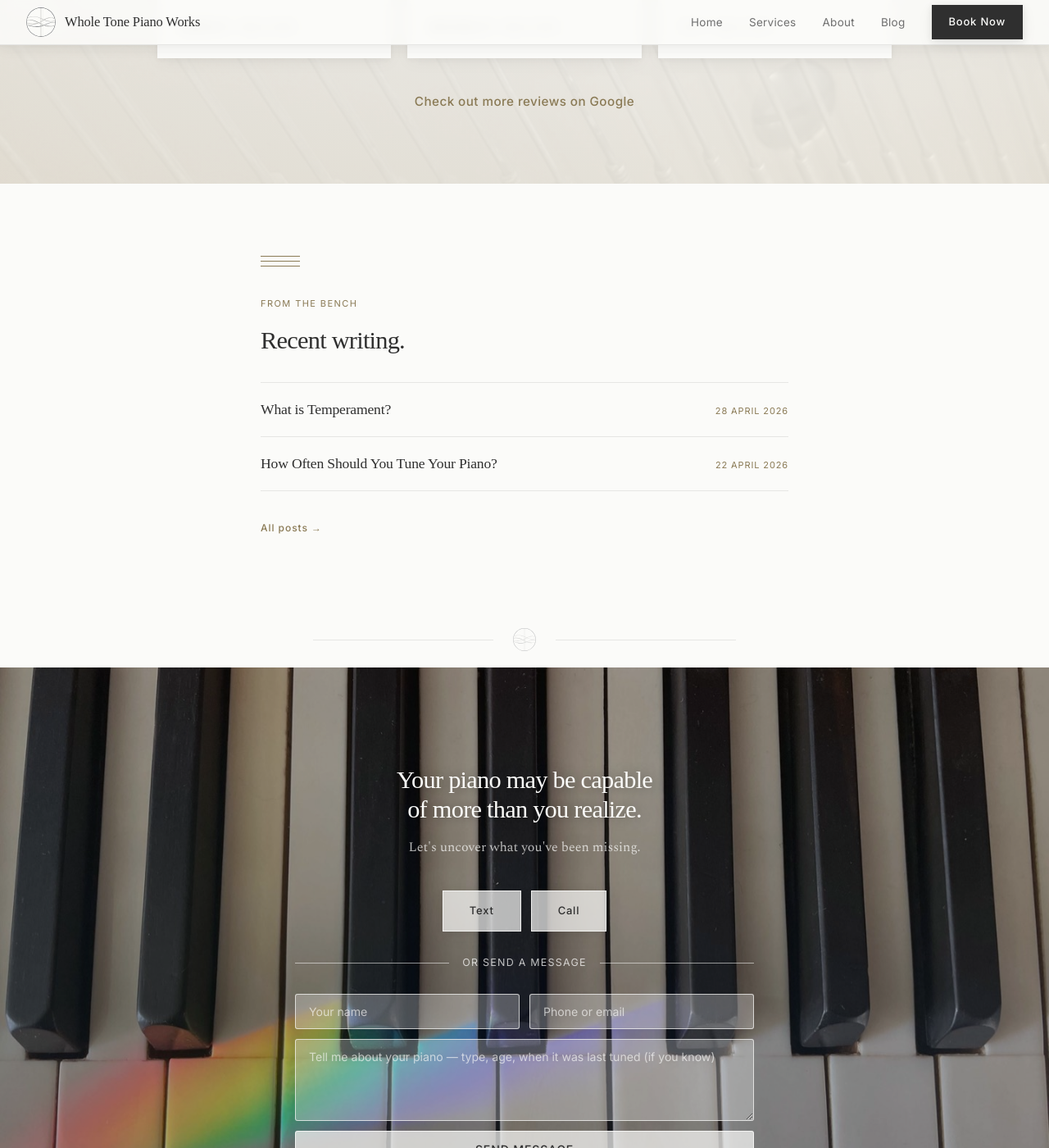
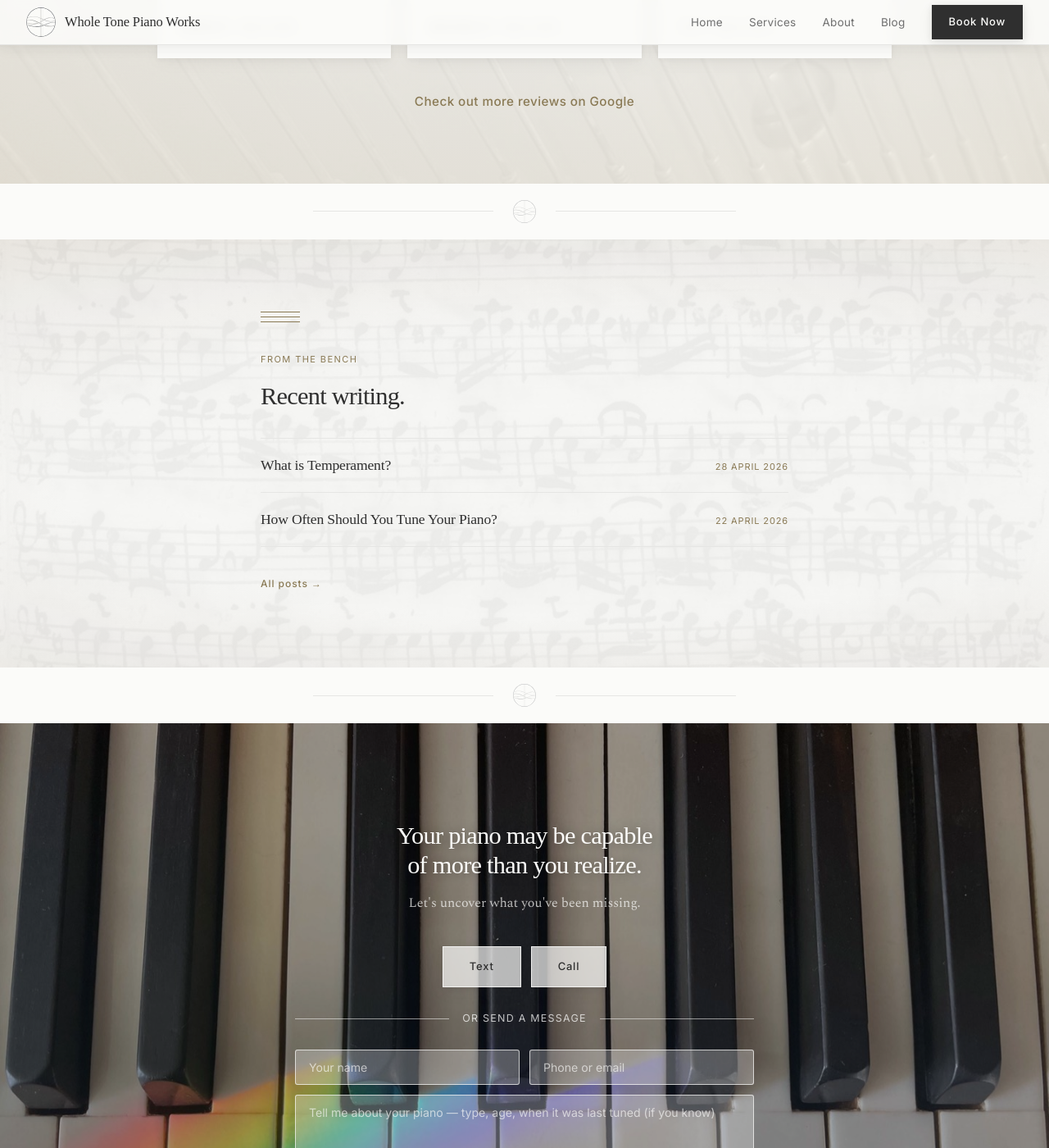
Before and after one commit to jacoblast/jacoblast.github.io, a Jekyll site: the page built from index.html, in a window 1280 px wide and 1400 px high, scrolled down 5093 px. Shown: the whole window at 82% size. Built offline with Jekyll 4.4.1, drawn with Linux system fonts in a browser that asks for light colours; some web fonts are replaced.

Commit message:
Add blog section background and convert bg images to grayscale
Add Bach manuscript as writing section background image with opacity 0.07,
section gradient, and logo divider. Convert all low-opacity section backgrounds
to grayscale — invisible at render opacity but saves 30–55% per file.

Co-Authored-By: Claude Sonnet 4.6 <noreply@anthropic.com>

```diff
--- a/index.html
+++ b/index.html
@@ -362,8 +362,16 @@ canonical: "https://www.wholetonepiano.com/"
     </div>
   </section>
 
+  <!-- ── SECTION SPACER ───────────────────────────────── -->
+  <div class="section-spacer" aria-hidden="true">
+    <span class="spacer-rule"></span>
+    <img src="/images/logo-mark-new.svg" alt="" class="spacer-logo">
+    <span class="spacer-rule"></span>
+  </div>
+
   <!-- ── SECTION: From the Bench ──────────────────────── -->
   <section class="page-section section-cream" id="writing" aria-labelledby="writing-heading">
+    <div class="section-bg" aria-hidden="true"></div>
     <div class="wrap">
       <div class="string-divider reveal" aria-hidden="true"><span></span><span></span><span></span></div>
       <span class="eyebrow reveal">From the bench</span>
--- a/styles.css
+++ b/styles.css
@@ -427,9 +427,11 @@ header.nav-open .nav-toggle span:nth-child(3) { transform: translateY(-6.5px) ro
 #services     { background: radial-gradient(ellipse 110% 75% at 55% 45%, #F4F2EC 45%, #EFF2EC 75%, #EAF0E6 100%) !important; }
 #faq          { background: radial-gradient(ellipse 110% 75% at 45% 50%, #FBFBF9 45%, #F3F2F0 75%, #ECEAE6 100%) !important; }
 #testimonials { background: radial-gradient(ellipse 110% 75% at 55% 50%, #F4F2EC 45%, #F0ECE2 75%, #EBE3D5 100%) !important; }
+#writing      { background: radial-gradient(ellipse 110% 75% at 55% 55%, #FBFBF9 45%, #F2F0EC 75%, #E9E5DE 100%) !important; }
 
 /* Section background images */
 #approach     .section-bg { background-image: url('images/bg-approach-grand-action.png'); }
+#writing      .section-bg { background-image: url('images/bach-manuscript.jpg'); background-position: center 30%; opacity: 0.07; }
 #services     .section-bg { background-image: url('images/bg-services-chladni.jpg'); }
 #faq          .section-bg { background-image: url('images/bg-faq-grand-strings.jpg'); background-position: center 55%; opacity: 0.10; filter: saturate(0.3); }
 #testimonials .section-bg { background-image: url('images/bg-testimonials-hammers.jpeg'); opacity: 0.08; filter: saturate(0.2); }
```
Also changed, not shown: images/bach-manuscript.jpg (added), images/bg-approach-grand-action.png, images/bg-faq-grand-strings.jpg, images/bg-services-chladni.jpg, images/bg-testimonials-hammers.jpeg.
